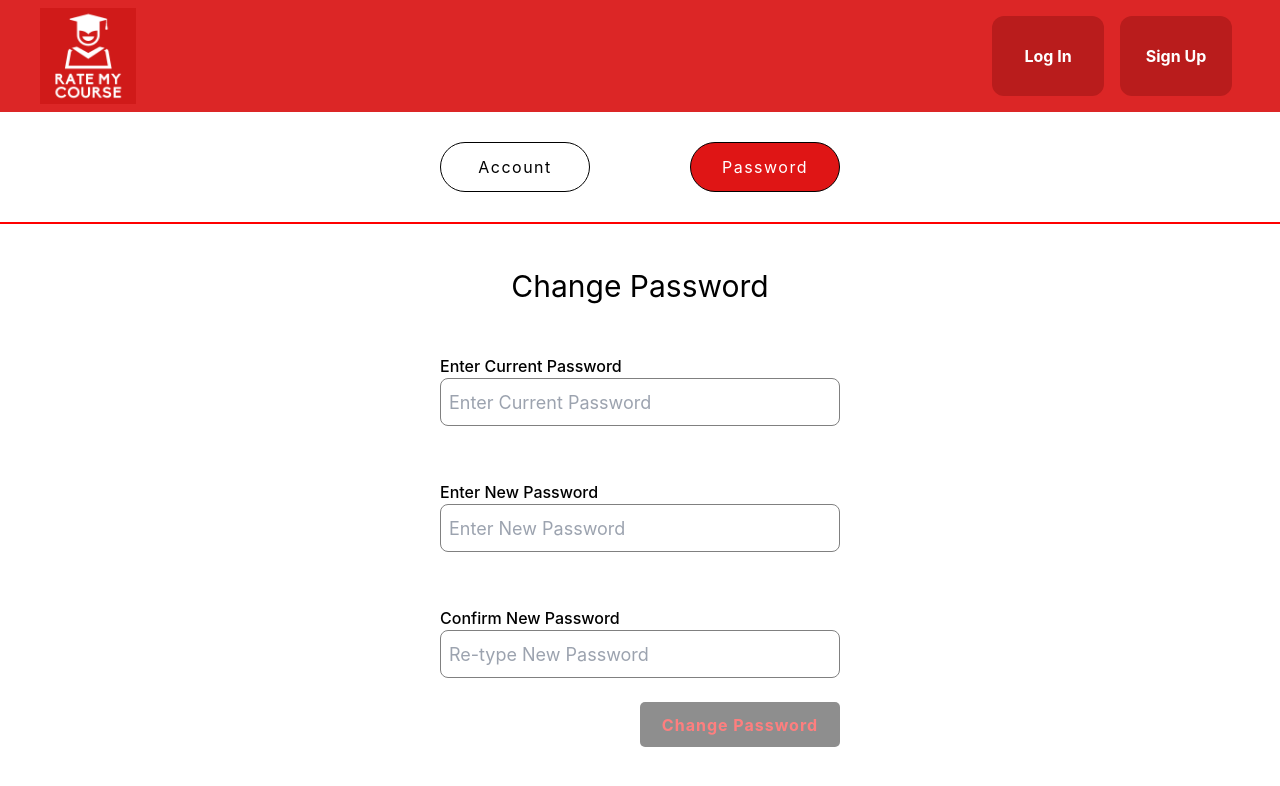
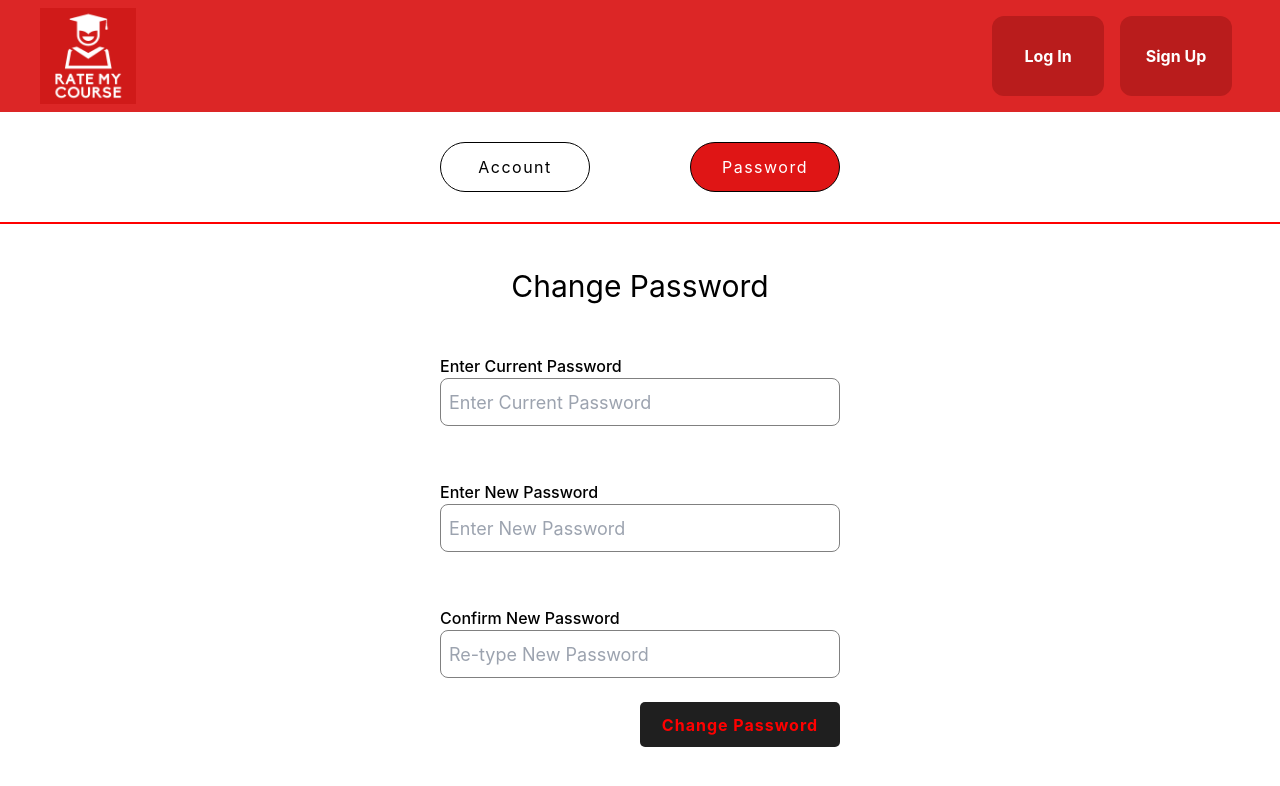
Before and after one commit to mrmallam/Rate_My_Course, a React (Create React App) app in the folder Frontend/rate_my_course/: page /accountSettings in a window 1280 px wide. Both pictures are taken after a click on the button "Password". Shown: the top 786 px of the page. Built offline with nearby package versions, Linux system fonts and the light colour scheme.

Commit message:
small changes

```diff
--- a/Frontend/rate_my_course/src/pages/AccountSettingsPassword.js
+++ b/Frontend/rate_my_course/src/pages/AccountSettingsPassword.js
@@ -147,7 +147,7 @@ const AccountSettingsPassword = () => {
             </div>
             <br></br>
             <div className="changePasswordButtonContainer">
-                <button className={toggleChangePasswordButtonVisibility()} onClick={() => changePasswordButton()}>Change Password</button>
+                <button className="changePasswordButton" onClick={() => changePasswordButton()}>Change Password</button>
             </div>
 
         </div>
```
